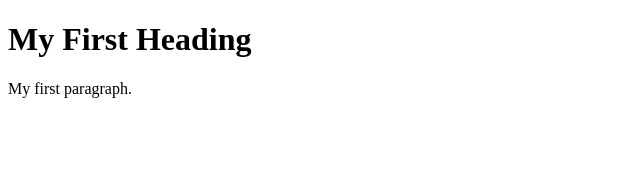
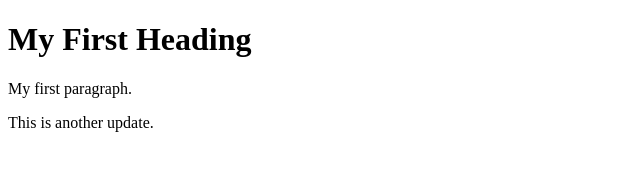
Before and after one commit to BroFistMan123/hellogit, a plain HTML site: page index.html in a window 1280 px wide. Shown: the whole page, without its empty margins (0-640 px from the left). Drawn offline with Linux system fonts and the light colour scheme.

Commit message:
third commit

```diff
--- a/index.html
+++ b/index.html
@@ -4,6 +4,6 @@
 
 <h1>My First Heading</h1>
 <p>My first paragraph.</p>
-
+<p>This is another update.</p>
 </body>
 </html>
```
